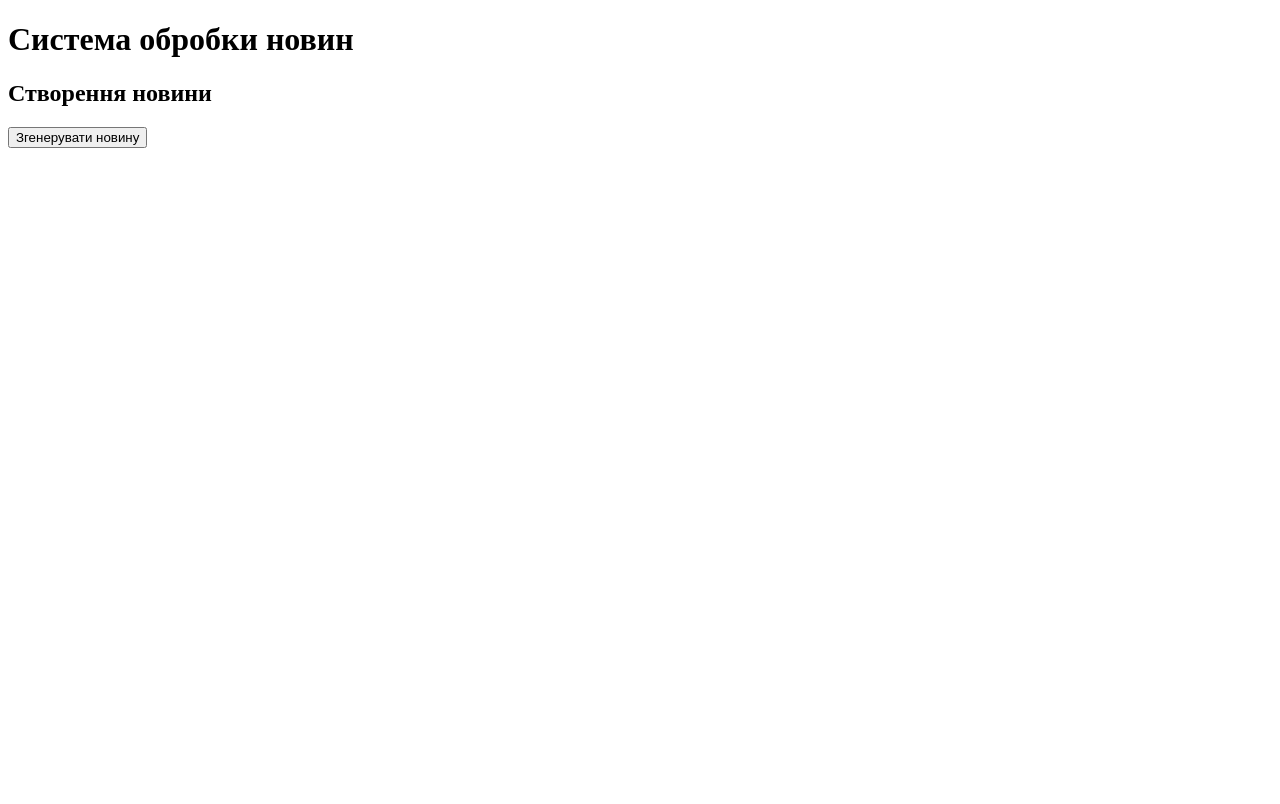
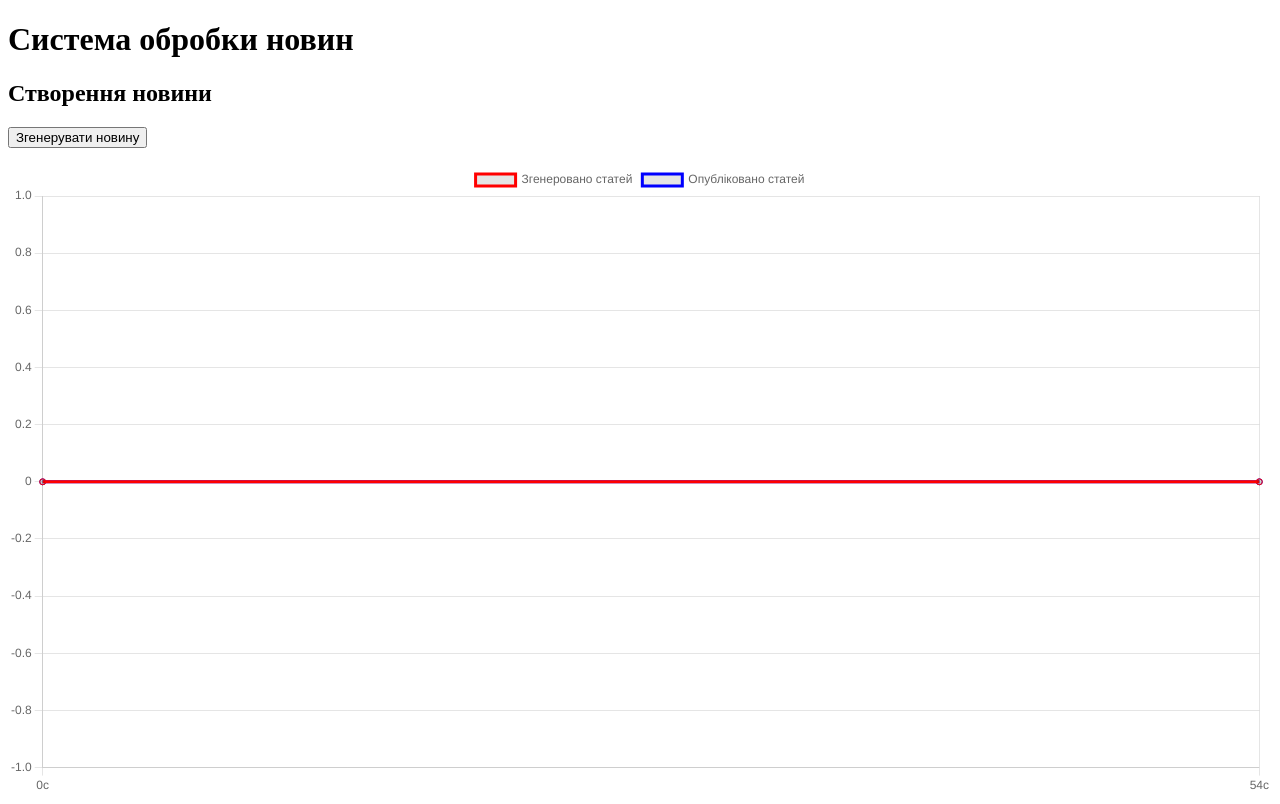
Before and after one commit to RimmaBuzuluk/imitationModel, a plain HTML site: page index.html in a window 1280 px wide. Drawn offline with nearby package versions, Linux system fonts and the light colour scheme.

Commit message:
grafigraph

```diff
--- a/index.html
+++ b/index.html
@@ -2,6 +2,7 @@
 <html>
 <head>
   <title>Система обробки новин</title>
+  <script src="https://cdn.jsdelivr.net/npm/chart.js"></script>
 </head>
 <body>
 
@@ -13,19 +14,81 @@
   <button onclick="generateNews()">Згенерувати новину</button>
   <ul id="generatedNews"></ul>
 </div>
+<canvas id="myChart"></canvas>
 
 <script src="n.js"></script>
+
 <script>
   const network = new Network();
   const server = new Server();
   const user = new User('John');
 
+  const articlesPrintedData = 0; // Початкове значення - 0 статей надруковано
+  const articlesGeneratedData = 0; // Початкове значення - 0 статей згенеровано
+  const labels = ['0с']; // Початкова мітка
+
+  let generate = articlesGeneratedData;
+  let allNews=0 //кількість всіх згенерованих статей
+  let blueLine=0//значення синій гілці
+
+  // Функція для оновлення графіка
+  function updateChart() {
+    myChart.data.datasets[0].data.push(generate);
+    myChart.data.datasets[1].data.push(blueLine);
+    const currentTime = new Date();
+    labels.push(currentTime.getSeconds() + 'с');
+
+    if (allNews > 0) {
+      blueLine = 1;
+    } else {
+      blueLine = 0;
+    }
+
+    myChart.update();
+  }
+
+  // Функція для обнулення `generate` кожні 4 секунди
+  function resetGenerate() {
+    generate = 0;
+  }
+
+  // Оновлення графіка кожні 4 секунди
+  setInterval(updateChart, 4000);
+
+  // Обнулення `generate` кожні 4 секунди
+  setInterval(resetGenerate, 4000);
+
   function generateNews() {
     const news = user.generateNews();
     network.transmitNews(news);
     server.importantNews(news);
+    generate += 1;
+    allNews=allNews+1
+    // console.log(allNews)
+  }
 
-  }
+  const ctx = document.getElementById('myChart').getContext('2d');
+
+  const myChart = new Chart(ctx, {
+    type: 'line', // Тип графіка (лінійний)
+    data: {
+      labels: labels,
+      datasets: [ {
+        label: 'Згенеровано статей',
+        data: [generate],
+        borderColor: 'red',
+        fill: false,
+      },{
+        label: 'Опубліковано статей',
+        data: [blueLine],
+        borderColor: 'blue',
+        fill: false,
+      }],
+    },
+  });
+
 </script>
+
+
 </body>
 </html>
--- a/n.js
+++ b/n.js
@@ -16,7 +16,7 @@ class User {
         category: randomCategory,
       };
 
-      console.log(news);
+      // console.log(news);
 
       return news;
     }
@@ -38,7 +38,7 @@ class User {
 
   class Server {
     constructor() {
-        this.processingTimePerNews = 3000; // Час обробки однієї новини (в мілісекундах)
+        this.processingTimePerNews = 4000; // Час обробки однієї новини (в мілісекундах)
         this.queue = []; // Черга новин
       }
 
@@ -97,12 +97,12 @@ class User {
           const listItem = document.createElement('li');
           listItem.textContent = `Новина: ${firstElement.news.title}, Категорія: ${firstElement.news.category}, Важлива: ${firstElement.isImportant}`;
           newsList.appendChild(listItem);
-          console.log('Processing element', firstElement);
+          // console.log('Processing element', firstElement);
           await new Promise(resolve => setTimeout(resolve, this.processingTimePerNews));
         }
 
         this.processing = false;
-        console.log('Черга пуста');
+        // console.log('Черга пуста');
       }
 
 }
```
Also changed, not shown: gra.js (added, +18 -0 lines).
